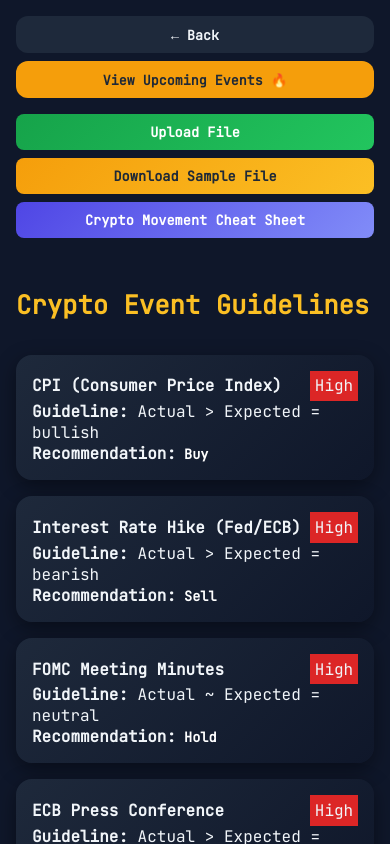
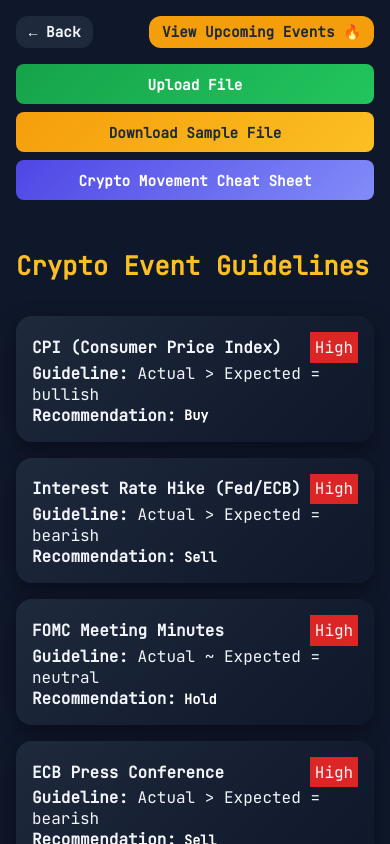
Before and after one commit to lytanghai/millionaire_project, a Vue app: page /general in a window 390 px wide. Built offline with nearby package versions, Linux system fonts and the light colour scheme; sample sign-in values are in the browser's storage.

Commit message:
apply fix

```diff
--- a/src/components/CryptoMovement.vue
+++ b/src/components/CryptoMovement.vue
@@ -487,6 +487,9 @@
 
 /* Mobile responsiveness */
 @media (max-width: 768px) {
+  *{
+    color: #000;
+  }
   .cards {
     grid-template-columns: repeat(4, 1fr);
   }
--- a/src/components/Homepage.vue
+++ b/src/components/Homepage.vue
@@ -123,9 +123,9 @@
 const options = [
     'Related News',
     'Analyze',
-    'Whitepaper',
-    'Whale Activity',
-    'Tokenomics'
+    'Whitepaper *unavailable',
+    'Whale Activity *unavailable',
+    'Tokenomics *unavailable'
 ]
 
 const coinImagePath = computed(() => {
--- a/src/views/ForexFactory.vue
+++ b/src/views/ForexFactory.vue
@@ -296,24 +296,36 @@
 
 /* Responsive */
 @media (max-width: 480px) {
-  .main-actions {
-    flex-direction: column;
+ .header-buttons {
+    display: flex;
+    justify-content: space-between;
+    width: 100%;
   }
 
   .back-button,
   .next-button {
-    flex: 1 1 100%;
+    flex: none;          /* don’t stretch */
+    width: auto;         /* natural size */
+    font-size: 0.9rem;
+    padding: 0.4rem 0.8rem;
+  }
+
+  /* Make main action buttons block (stacked) */
+  .main-actions {
+    display: flex;
+    flex-direction: column;
+    gap: 0.5rem;
+    width: 100%;
   }
 
   .upload-button,
   .sample-button,
   .crypto-movement {
-    flex: none;             /* remove the 200px min */
-    width: 100%;            /* make them full width */
-    height: 36px;           /* smaller height */
-    padding: 0.2rem 0.5rem; /* tighter padding */
-    font-size: 0.85rem;     /* shrink text a little */
-    border-radius: 8px;     /* less rounded on small screens */
+    flex: none;
+    width: 100%;         /* full width block */
+    height: 40px;        /* smaller height */
+    font-size: 0.9rem;
+    border-radius: 8px;
   }
 
 }
```
